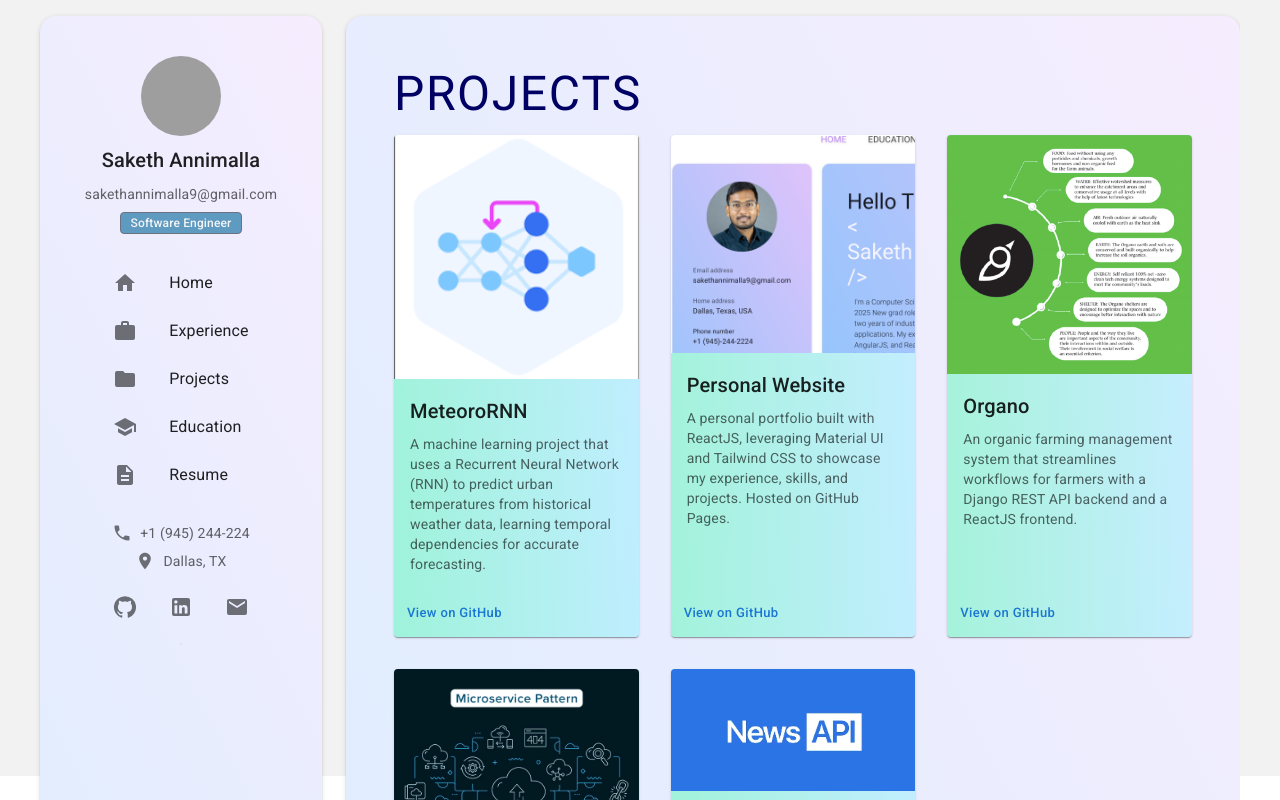
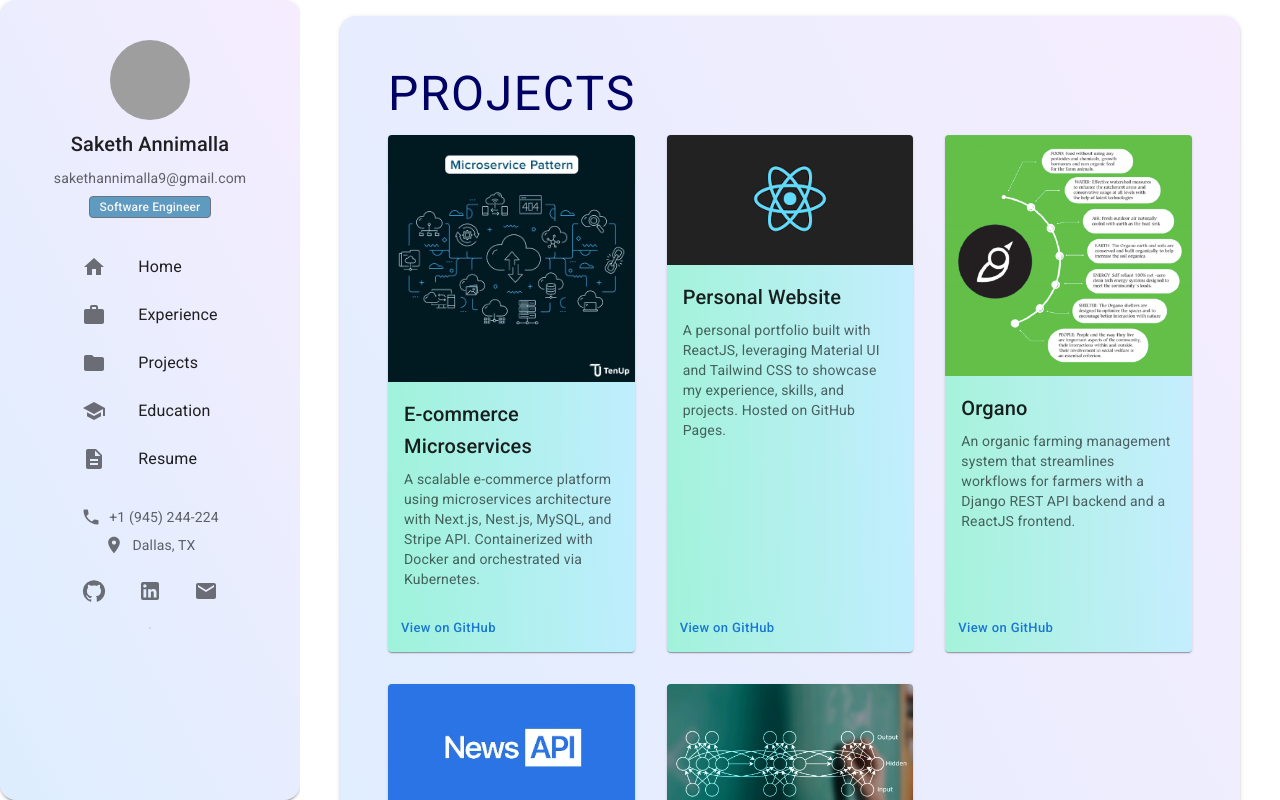
Before and after one commit to Saketh-09/portfolio, a React (Create React App) app: page /projects in a window 1280 px wide. Shown: the top 800 px of the page. Built offline with nearby package versions, Linux system fonts and the light colour scheme; grey boxes are pictures that could not be loaded.

Commit message:
feat(Home component): redirect resume to external link

```diff
--- a/src/App.css
+++ b/src/App.css
@@ -36,3 +36,22 @@
     transform: rotate(360deg);
   }
 }
+
+.back {
+  background: #ada996; /* Fallback for old browsers */
+  background: -webkit-linear-gradient(
+    to right,
+    #eaeaea,
+    #dbdbdb,
+    #f2f2f2,
+    #ada996
+  ); /* Chrome 10-25, Safari 5.1-6 */
+  background: linear-gradient(
+    to right,
+    #eaeaea,
+    #dbdbdb,
+    #f2f2f2,
+    #ada996
+  ); /* W3C, IE 10+/ Edge, Firefox 16+, Chrome 26+, Opera 12+, Safari 7+ */
+  opacity: 0.8; /* Adjust opacity as needed */
+}
--- a/src/App.js
+++ b/src/App.js
@@ -14,7 +14,7 @@ import CssBaseline from "@mui/material/CssBaseline";
 
 function App() {
   return (
-    <div className="relative min-h-screen bg-[#f2f2f2]">
+    <div className="relative min-h-screen back">
       {/* Background with gradient and blur */}
       {/* Main content */}
       <CssBaseline />
--- a/src/components/education/education.js
+++ b/src/components/education/education.js
@@ -429,7 +429,13 @@ const EducationTimelineItem = ({
       <TimelineContent>
         <Paper
           elevation={1}
-          sx={{ padding: "10px", background: "inherit", borderRadius: "16px" }}
+          sx={{
+            padding: "10px",
+            background: "inherit",
+            borderRadius: "16px",
+            background:
+              "linear-gradient(90deg, hsla(152, 100%, 50%, 0.4) 0%, hsla(186, 100%, 69%, 0.3) 100%)",
+          }}
         >
           <Box display="flex" alignItems="center">
             <Typography variant="h6" sx={{ fontWeight: 350 }}>
--- a/src/components/experience/experience.js
+++ b/src/components/experience/experience.js
@@ -71,7 +71,7 @@ const ExperienceTimelineItem = ({
             padding: "10px",
             background: "inherit",
             borderRadius: "16px",
-            background: "linear-gradient(90deg, hsla(152, 100%, 50%, 0.3) 0%, hsla(186, 100%, 69%, 0.3) 100%)"
+            background: "linear-gradient(90deg, hsla(152, 100%, 50%, 0.4) 0%, hsla(186, 100%, 69%, 0.3) 100%)"
           }}
         >
           <Typography variant="h6" sx={{ fontWeight: 350 }}>
--- a/src/components/home/home.js
+++ b/src/components/home/home.js
@@ -1,94 +1,72 @@
 import * as React from "react";
-import CssBaseline from "@mui/material/CssBaseline";
-import Box from "@mui/material/Box";
-import Container from "@mui/material/Container";
-import { Routes, Route } from "react-router-dom";
+import {
+  AppBar,
+  Avatar,
+  Box,
+  Card,
+  Container,
+  CssBaseline,
+  Divider,
+  Drawer,
+  Hidden,
+  IconButton,
+  List,
+  ListItem,
+  ListItemButton,
+  ListItemIcon,
+  ListItemText,
+  Paper,
+  Stack,
+  Toolbar,
+  Typography,
+} from "@mui/material";
+import {
+  Menu as MenuIcon,
+  GitHub,
+  LinkedIn,
+  Email,
+  Home as HomeIcon,
+  Work as WorkIcon,
+  Folder as FolderIcon,
+  School as SchoolIcon,
+  Description as DescriptionIcon,
+  Phone as PhoneIcon,
+  LocationOn as LocationOnIcon,
+} from "@mui/icons-material";
+import { Routes, Route, Link } from "react-router-dom";
 import HomeContent from "./backup";
 import Education from "../education/education";
 import Experience from "../experience/experience";
 import ProjectsPage from "../projects/projects";
-import {
-  Grid,
-  Paper,
-  Typography,
-  IconButton,
-  Button,
-  Avatar,
-  List,
-  ListItem,
-  ListItemIcon,
-  ListItemText,
-} from "@mui/material";
-import { GitHub, LinkedIn, Twitter, Email } from "@mui/icons-material";
-import Icon from "@mdi/react";
-import { mdiArrowDown } from "@mdi/js";
-import LocationOnIcon from "@mui/icons-material/LocationOn";
-import Card from "@mui/material/Card";
-import Stack from "@mui/material/Stack";
-import Divider from "@mui/material/Divider";
-import HomeIcon from "@mui/icons-material/Home";
-import WorkIcon from "@mui/icons-material/Work";
-import SchoolIcon from "@mui/icons-material/School";
-import FolderIcon from "@mui/icons-material/Folder";
-import DescriptionIcon from "@mui/icons-material/Description";
-import PhoneIcon from "@mui/icons-material/Phone";
-import { Link } from "react-router-dom";
-import ListItemButton from "@mui/material/ListItemButton";
+
+// You can tweak this width to your liking
+const drawerWidth = 300;
 
 export default function Home() {
-  return (
-    <div id="home">
-      <CssBaseline />
-      <Container maxWidth="xl" sx={{ paddingLeft: "0", paddingRight: "0" }}>
-        <Box sx={{ bgcolor: "inherit", height: "100vh" }}>
-          <Grid
-            container
-            spacing={3}
-            sx={{ paddingLeft: "1em", paddingRight: "1em" }}
-          >
-            {/* Sidebar (image) - Fixed width */}
-            <Grid
-              item
-              xs={12}
-              lg={3}
-              sx={{ marginTop: "1em", marginBottom: "1em" }}
-            >
-              <Paper
-                elevation={2}
+  // State to open/close the mobile drawer
+  const [mobileOpen, setMobileOpen] = React.useState(false);
+
+  const handleDrawerToggle = () => {
+    setMobileOpen(!mobileOpen);
+  };
+
+  // Sidebar (Drawer) Content
+  const drawerContent = (
+    <div
+      // You can keep tailwind + MUI SX or move entirely to SX if preferred
       className="bg-[radial-gradient(circle_500px_at_50%_200px,#e3d5f4,transparent)]"
-                sx={{
+      style={{
         display: "flex",
         flexDirection: "column",
         alignItems: "center",
         justifyContent: "flex-start",
         height: "100%",
         padding: "1.5em",
-                  position: "sticky",
-                  top: "1em",
         borderRadius: "16px",
         backgroundImage:
           "linear-gradient(62deg, rgba(142, 197, 252, 0.3) 0%, rgba(224, 195, 252, 0.3) 100%)",
       }}
     >
-                {/* <Stack
-                  direction="row"
-                  spacing={2}
-                  alignItems="center"
-                  style={{ marginTop: "1em" }}
-                >
-                  <img
-                    className="rounded-full"
-                    src={process.env.PUBLIC_URL + "/assets/pic.jpg"}
-                    alt="pic"
-                    style={{ width: "30%", height: "auto", marginTop: "1em" }}
-                  />
-                  <Stack>
-                    <Typography variant="h6">Saketh Annimalla</Typography>
-                    <Typography variant="body2" color="textSecondary">
-                      sakethannimalla9@gmail.com
-                    </Typography>
-                  </Stack>
-                </Stack> */}
       <Stack alignItems="center" spacing={1} mt={2}>
         <Avatar
           src={process.env.PUBLIC_URL + "/assets/pic.jpg"}
@@ -98,7 +76,7 @@ export default function Home() {
         <Typography variant="body2" color="textSecondary">
           sakethannimalla9@gmail.com
         </Typography>
-                  <span class="bg-[rgba(95,154,192,1)] text-gray-100 text-xs font-medium my-4 me-2 px-2.5 py-0.5 rounded border border-gray-500">
+        <span className="bg-[rgba(95,154,192,1)] text-gray-100 text-xs font-medium my-4 me-2 px-2.5 py-0.5 rounded border border-gray-500">
           Software Engineer
         </span>
       </Stack>
@@ -108,35 +86,37 @@ export default function Home() {
       <List>
         {[
           { text: "Home", icon: <HomeIcon />, path: "/portfolio" },
-                    {
-                      text: "Experience",
-                      icon: <WorkIcon />,
-                      path: "/experience",
-                    },
-                    {
-                      text: "Projects",
-                      icon: <FolderIcon />,
-                      path: "/projects",
-                    },
-                    {
-                      text: "Education",
-                      icon: <SchoolIcon />,
-                      path: "/education",
-                    },
+          { text: "Experience", icon: <WorkIcon />, path: "/experience" },
+          { text: "Projects", icon: <FolderIcon />, path: "/projects" },
+          { text: "Education", icon: <SchoolIcon />, path: "/education" },
           {
             text: "Resume",
             icon: <DescriptionIcon />,
-                      path: "/resume",
+            external:
+              "https://drive.google.com/file/d/1xbn_Eq04ZjK5OGQxM70qfY8RzYs9EcRp/view?usp=sharing",
           },
         ].map((item, index) => (
           <ListItem key={index} disablePadding>
+            {item.external ? (
+              <ListItemButton
+                component="a"
+                href={item.external}
+                target="_blank"
+                rel="noopener noreferrer"
+              >
+                <ListItemIcon>{item.icon}</ListItemIcon>
+                <ListItemText primary={item.text} />
+              </ListItemButton>
+            ) : (
               <ListItemButton component={Link} to={item.path}>
                 <ListItemIcon>{item.icon}</ListItemIcon>
                 <ListItemText primary={item.text} />
               </ListItemButton>
+            )}
           </ListItem>
         ))}
       </List>
+
       {/* Contact Information */}
       <Stack
         direction="row"
@@ -172,10 +152,7 @@ export default function Home() {
             gap: "1em",
           }}
         >
-                    <IconButton
-                      href="https://github.com/Saketh-09"
-                      target="_blank"
-                    >
+          <IconButton href="https://github.com/Saketh-09" target="_blank">
             <GitHub />
           </IconButton>
           <IconButton
@@ -189,125 +166,116 @@ export default function Home() {
           </IconButton>
         </div>
       </Box>
-                <Card
-                  variant="outlined"
-                  sx={{ maxWidth: 360, background: "inherit" }}
-                >
-                  {/* <Box sx={{ p: 2 }}>
-                    <Typography
-                      variant="body2"
-                      sx={{ color: "text.secondary" }}
-                    >
-                      <EmailIcon />
-                      Email address
-                    </Typography>
-                    <Stack
-                      direction="row"
+
+      <Card variant="outlined" sx={{ maxWidth: 360, background: "inherit" }} />
+    </div>
+  );
+
+  return (
+    <div id="home">
+      <CssBaseline />
+
+      {/*
+        Optional: An AppBar with a MenuIcon to toggle drawer on small screens.
+        On large screens, the drawer is always open (permanent).
+      */}
+      <AppBar
+        position="fixed"
         sx={{
-                        justifyContent: "space-between",
-                        alignItems: "center",
+          backgroundColor: "#6200EE", // Or any color you prefer
+          zIndex: (theme) => theme.zIndex.drawer + 1,
+          display: { lg: "none" }, // Hide the AppBar on large screens
         }}
       >
-                      <Typography gutterBottom variant="h6" component="div">
-                        sakethannimalla9@gmail.com
+        <Toolbar>
+          <IconButton
+            color="inherit"
+            edge="start"
+            onClick={handleDrawerToggle}
+            sx={{ mr: 2 }}
+          >
+            <MenuIcon />
+          </IconButton>
+          <Typography variant="h6" noWrap>
+            Portfolio
           </Typography>
-                    </Stack>
-                  </Box>
-                  <Divider />
-                  <Box sx={{ p: 2 }}>
-                    <Typography
-                      variant="body2"
-                      sx={{ color: "text.secondary" }}
-                    >
-                      <LocationOnIcon />
-                      Home address
-                    </Typography>
-                    <Stack
-                      direction="row"
+        </Toolbar>
+      </AppBar>
+
+      {/*
+        Main container that holds the Drawer + Content
+        On large screens, we don't show the AppBar. On small screens, the AppBar + temporary drawer.
+      */}
+      <Container
+        maxWidth="xl"
         sx={{
-                        justifyContent: "space-between",
-                        alignItems: "center",
+          paddingLeft: "0",
+          paddingRight: "0",
+          // Ensure there's spacing below the AppBar on mobile
+          mt: { xs: 8, lg: 0 },
         }}
       >
-                      <Typography gutterBottom variant="h6" component="div">
-                        Dallas, Texas, USA
-                      </Typography>
-                    </Stack>
-                  </Box>
-                  <Divider />
-                  <Box sx={{ p: 2 }}>
-                    <Typography
-                      variant="body2"
-                      sx={{ color: "text.secondary" }}
-                    >
-                      <LocalPhoneIcon />
-                      Phone number
-                    </Typography>
-                    <Stack
-                      direction="row"
+        <Box sx={{ display: "flex" }}>
+          {/* PERMANENT DRAWER (shown on large screens) */}
+          <Hidden lgDown>
+            <Drawer
+              variant="permanent"
+              open
               sx={{
-                        justifyContent: "space-between",
-                        alignItems: "center",
+                width: drawerWidth,
+                flexShrink: 0,
+                "& .MuiDrawer-paper": {
+                  width: drawerWidth,
+                  boxSizing: "border-box",
+                  borderRight: "none", // remove the default border if you want
+                },
               }}
             >
-                      <Typography gutterBottom variant="h6" component="div">
-                        +1 (945)-244-2224
-                      </Typography>
-                    </Stack>
-                  </Box>
-                  <Divider />
-
-                  <Box sx={{ p: 2 }}>
-                    <div
-                      style={{
-                        display: "flex",
-                        justifyContent: "center",
-                        gap: "1em",
+              <Paper
+                elevation={2}
+                sx={{
+                  minHeight: "100%",
+                  borderRadius: "16px",
+                  backgroundImage:
+                    "radial-gradient(circle_2000px_at_20%_200px,#e3d5f4,transparent), " +
+                    "linear-gradient(62deg, rgba(142, 197, 252, 0.3) 0%, rgba(224, 195, 252, 0.3) 100%)",
                 }}
               >
-                      <IconButton
-                        href="https://github.com/Saketh-09"
-                        target="_blank"
+                {drawerContent}
+              </Paper>
+            </Drawer>
+          </Hidden>
+
+          {/* TEMPORARY DRAWER (shown on small screens) */}
+          <Hidden lgUp>
+            <Drawer
+              variant="temporary"
+              open={mobileOpen}
+              onClose={handleDrawerToggle}
+              ModalProps={{ keepMounted: true }} // improves performance on mobile
+              sx={{
+                "& .MuiDrawer-paper": {
+                  width: drawerWidth,
+                  boxSizing: "border-box",
+                },
+              }}
             >
-                        <GitHub />
-                      </IconButton>
-                      <IconButton
-                        href="http://linkedin.com/in/annimalla-saketh/"
-                        target="_blank"
-                      >
-                        <LinkedIn />
-                      </IconButton>
-                      <IconButton href="mailto:sakethannimalla9@gmail.com">
-                        <Email />
-                      </IconButton>
-                    </div>
-                  </Box> */}
-                </Card>
+              {drawerContent}
+            </Drawer>
+          </Hidden>
 
-                {/* Download Resume Button */}
-                {/* <Button
-                  variant="contained"
-                  // color="primary"
-                  href={process.env.PUBLIC_URL + "/assets/resume.pdf"}
-                  target="_blank"
-                  class="text-white bg-[rgba(127,97,133,1)] hover:bg-gray-900 focus:outline-none focus:ring-4 focus:ring-gray-300 font-medium rounded-lg text-sm px-5 py-2.5 me-2 mb-2 mt-4 dark:hover:bg-gray-700 dark:focus:ring-gray-700"
-                >
-                  Download Resume{" "}
-                  <Icon
-                    path={mdiArrowDown}
-                    size={0.8}
-                    style={{ display: "inline" }}
-                  />
-                </Button> */}
-              </Paper>
-            </Grid>
-
-            {/* Main Content */}
-            <Grid
-              item
-              xs={12}
-              lg={9}
-              sx={{ marginTop: "1em", marginBottom: "1em", overflow: "hidden" }}
+          {/* MAIN CONTENT AREA */}
+          <Box
+            component="main"
+            sx={{
+              flexGrow: 1,
+              minHeight: "100vh",
+              // The radial + linear background from your code
+              backgroundImage:
+                "radial-gradient(circle_2000px_at_20%_200px,#e3d5f4,transparent), " +
+                "linear-gradient(62deg, rgba(142, 197, 252, 0.3) 0%, rgba(224, 195, 252, 0.3) 100%)",
+              p: 2,
+            }}
           >
             <Paper
               elevation={2}
@@ -319,26 +287,19 @@ export default function Home() {
                 justifyContent: "space-between",
                 overflow: "auto",
                 borderRadius: "16px",
-                  // backgroundColor: "#8EC5FC",
-                  // backgroundImage:
-                  //   "linear-gradient(62deg, #8EC5FC 0%, #E0C3FC 100%)",
                 backgroundImage:
                   "linear-gradient(62deg, rgba(142, 197, 252, 0.3) 0%, rgba(224, 195, 252, 0.3) 100%)",
               }}
             >
-                {/* Main Content - Remaining width */}
-                <Box sx={{ flexGrow: 1 }}>
+              {/* Insert your routes here */}
               <Routes>
                 <Route path="/portfolio/" element={<HomeContent />} />
                 <Route path="/education" element={<Education />} />
                 <Route path="/experience" element={<Experience />} />
                 <Route path="/projects" element={<ProjectsPage />} />
               </Routes>
+            </Paper>
           </Box>
-                {/* <Contact sx={{ margin: '1em' }} /> */}
-              </Paper>
-            </Grid>
-          </Grid>
         </Box>
       </Container>
     </div>
--- a/src/components/projects/projects.js
+++ b/src/components/projects/projects.js
@@ -110,19 +110,20 @@ import {
 } from "@mui/material";
 import AnimatedTitle from "../animated/animsted-text";
 import myImage from "./static/meteoroRNN.png";
-import portfolioimg from "./static/portfolio.png";
+import portfolioimg from "./static/download.png";
 import newsAPIimg from "./static/newsAPI.webp";
 import organoimg from "./static/organo.png";
 import ecommimg from "./static/ecomm.webp";
-import rnnimg from "./static/rnn.png";
+import rnnimg from "./static/rnn.jpeg";
 
 const projects = [
+
   {
-    title: "MeteoroRNN",
+    title: "E-commerce Microservices",
     description:
-      "A machine learning project that uses a Recurrent Neural Network (RNN) to predict urban temperatures from historical weather data, learning temporal dependencies for accurate forecasting.",
-    imageUrl: rnnimg,
-    githubUrl: "https://github.com/Saketh-09/MeteoroRNN",
+      "A scalable e-commerce platform using microservices architecture with Next.js, Nest.js, MySQL, and Stripe API. Containerized with Docker and orchestrated via Kubernetes.",
+    imageUrl: ecommimg,
+    githubUrl: "https://github.com/Saketh-09/event-driven-ecommerce",
   },
   {
     title: "Personal Website",
@@ -139,18 +140,18 @@ const projects = [
     githubUrl: "https://github.com/Saketh-09/1",
   },
   {
-    title: "E-commerce Microservices",
-    description:
-      "A scalable e-commerce platform using microservices architecture with Next.js, Nest.js, MySQL, and Stripe API. Containerized with Docker and orchestrated via Kubernetes.",
-    imageUrl: ecommimg,
-    githubUrl: "https://github.com/Saketh-09/event-driven-ecommerce",
-  },
-  {
     title: "NewsAPI ELK Pipeline",
     description:
       "A real-time data pipeline that processes news data using PySpark Structured Streaming and Apache Kafka for Named Entity Recognition, with insights visualized via the ELK stack.",
     imageUrl: newsAPIimg,
     githubUrl: "https://github.com/Saketh-09/newAPI-ELK",
+  },
+  {
+    title: "MeteoroRNN",
+    description:
+      "A machine learning project that uses a Recurrent Neural Network (RNN) to predict urban temperatures from historical weather data, learning temporal dependencies for accurate forecasting.",
+    imageUrl: rnnimg,
+    githubUrl: "https://github.com/Saketh-09/MeteoroRNN",
   },
 ];
 
@@ -174,7 +175,8 @@ function ProjectsPage() {
                 flexDirection: "column",
                 transition: "transform 0.3s, box-shadow 0.3s",
                 "&:hover": { transform: "translateY(-8px)", boxShadow: 6 },
-                background: "linear-gradient(90deg, hsla(152, 100%, 50%, 0.3) 0%, hsla(186, 100%, 69%, 0.3) 100%)"
+                background:
+                  "linear-gradient(90deg, hsla(152, 100%, 50%, 0.3) 0%, hsla(186, 100%, 69%, 0.3) 100%)",
               }}
             >
               <CardMedia
```
Also changed, not shown: src/components/experience/expData.js (+14 -17 lines), src/components/home/backup.js (+31 -5 lines), src/components/projects/static/download.png (added), src/components/projects/static/rnn.jpeg (added). Lines whose indentation alone changed are shown as unchanged.
